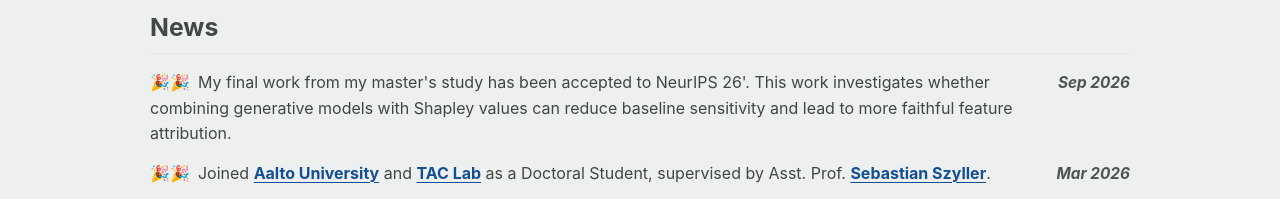
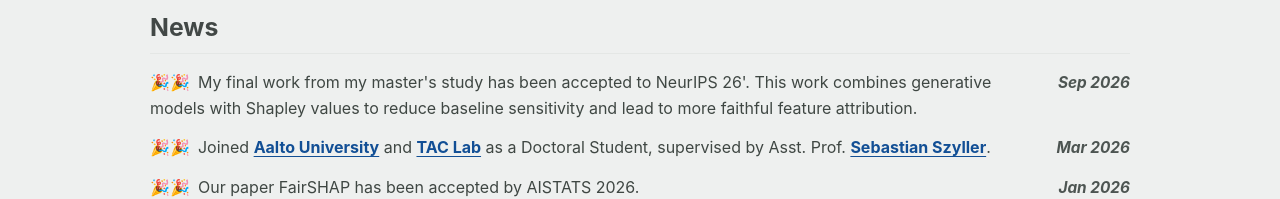
Before and after one commit to lin1zhu0216/lin1zhu0216.github.io, a React (Vite) app: page / in a window 1280 px wide. Shown: the part 500-699 px from the top of the page. Built offline with nearby package versions, Linux system fonts and the light colour scheme.

Commit message:
Make NeurIPS news wording declarative

```diff
--- a/src/data/news.ts
+++ b/src/data/news.ts
@@ -12,7 +12,7 @@ export type NewsItem = {
 export const news: NewsItem[] = [
   {
     date: "Sep 2026",
-    text: "My final work from my master's study has been accepted to NeurIPS 26'. This work investigates whether combining generative models with Shapley values can reduce baseline sensitivity and lead to more faithful feature attribution.",
+    text: "My final work from my master's study has been accepted to NeurIPS 26'. This work combines generative models with Shapley values to reduce baseline sensitivity and lead to more faithful feature attribution.",
   },
   {
     date: "Mar 2026",
```
